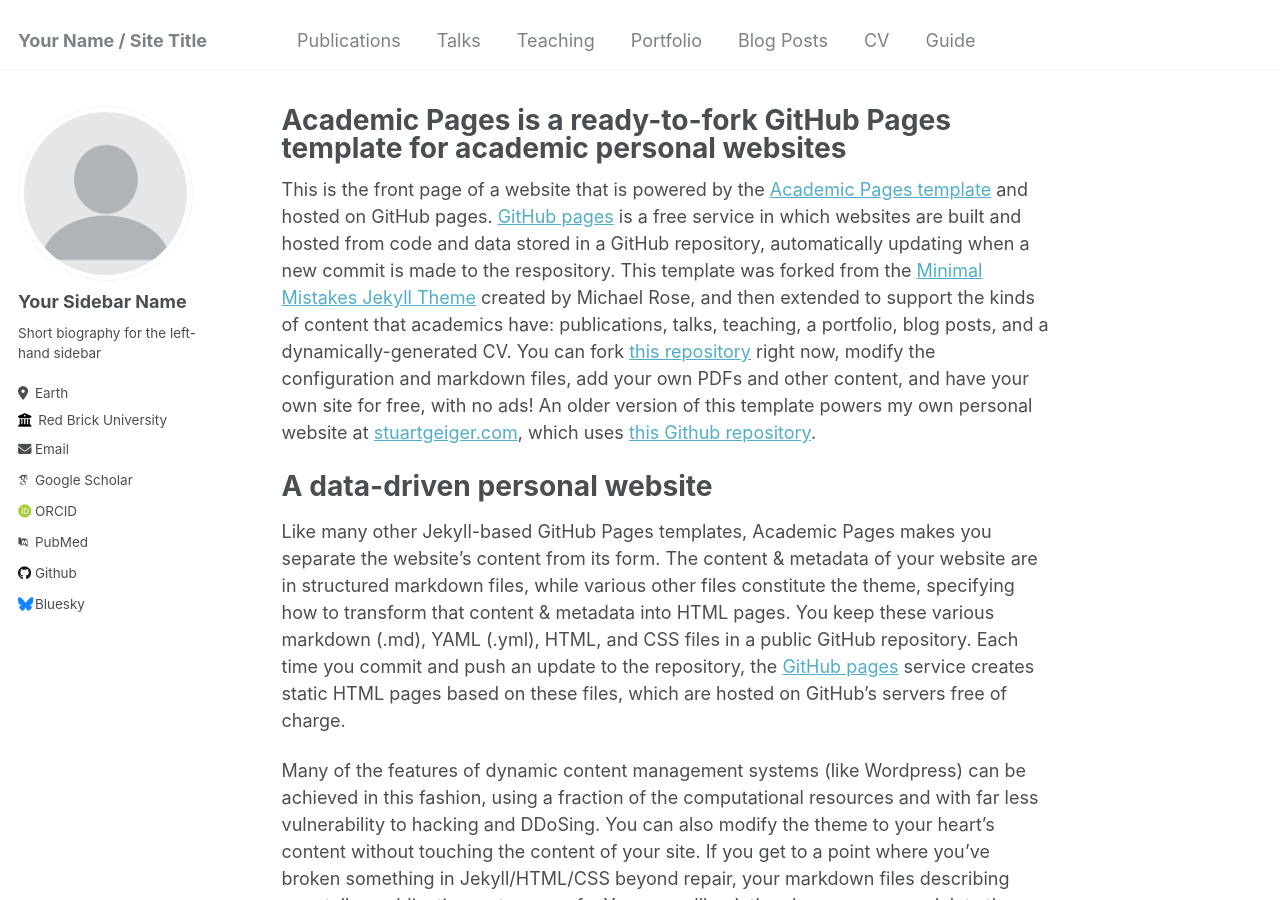
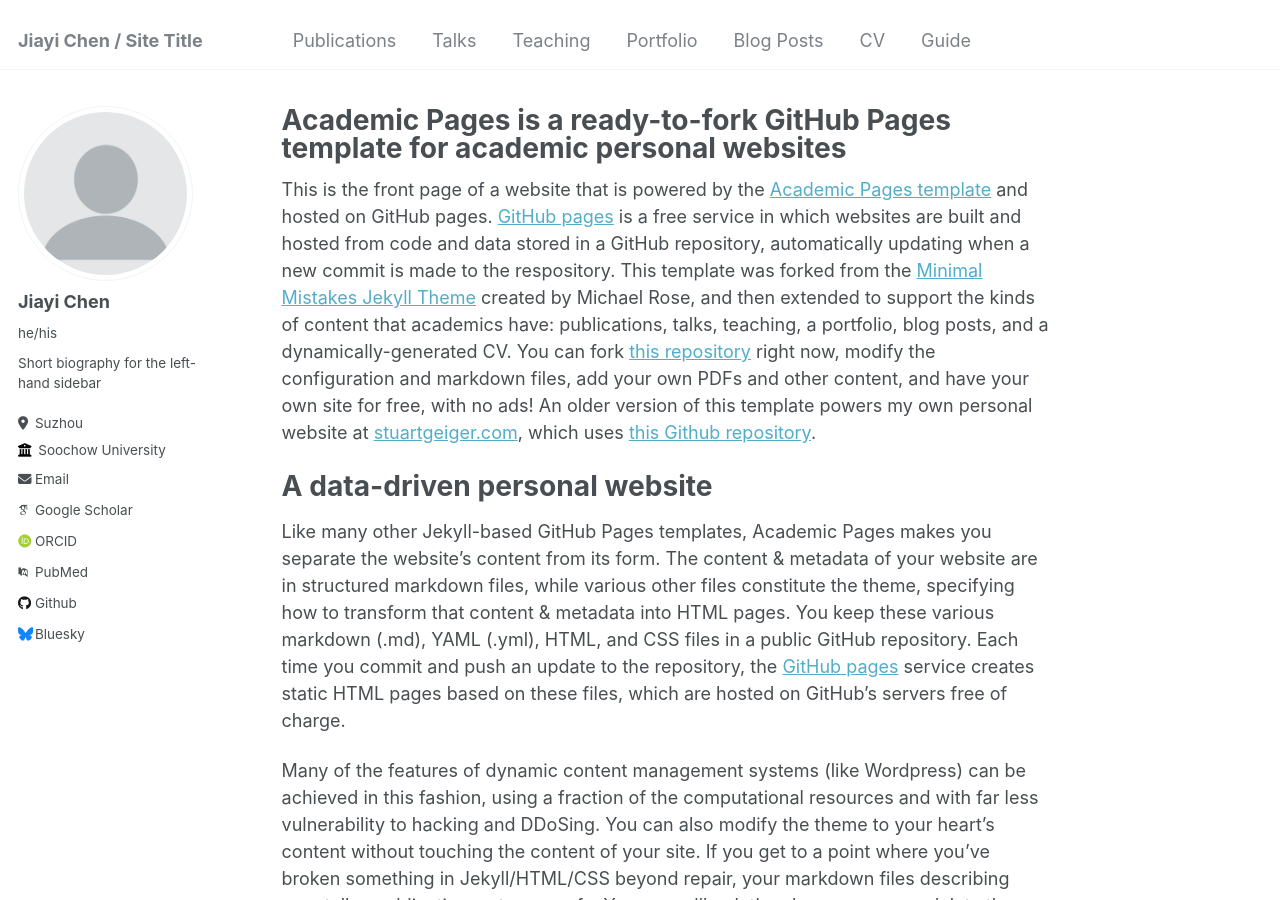
Before and after one commit to marcochen0720/marcochen0720.github.io, a Jekyll site: the page built from _pages/about.md, in a window 1280 px wide and 900 px high. Built offline with Jekyll 4.4.1, drawn with Linux system fonts in a browser that asks for light colours; some web fonts are replaced.

Commit message:
Update _config.yml

```diff
--- a/_config.yml
+++ b/_config.yml
@@ -8,13 +8,13 @@
 
 # Basic Site Settings
 locale                   : "en-US"
-title                    : "Your Name / Site Title"
+title                    : "Jiayi Chen / Site Title"
 title_separator          : "-"
 name                     : &name "Your Name"
 description              : &description "personal description"
-url                      : https://academicpages.github.io # the base hostname & protocol for your site e.g. "https://mmistakes.github.io"
+url                      : https://marcochen0720.github.io # the base hostname & protocol for your site e.g. "https://mmistakes.github.io"
 baseurl                  : "" # the subpath of your site, e.g. "/blog"
-repository               : "academicpages/academicpages.github.io"
+repository               : "marcochen0720/marcochen0720-github.io"
 
 # Site Author - The following control what appear as part of the author content on the side bar.
 #               If a field is blank the icon and link will not appear, otherwise it will be shown.
@@ -22,13 +22,13 @@
 author:
   # Biographic information
   avatar           : "profile.png"
-  name             : "Your Sidebar Name"
-  pronouns         : # example: "she/her"
+  name             : "Jiayi Chen"
+  pronouns         : "he/his" # example: "she/her"
   bio              : "Short biography for the left-hand sidebar"
-  location         : "Earth"
-  employer         : "Red Brick University"
+  location         : "Suzhou"
+  employer         : "Soochow University"
   uri              : # URL
-  email            : "none@example.org"
+  email            : "marcochen0720@outlook.com"
 
   # Academic websites
   arxiv            : # URL - Update with the correct link to your profile
```
